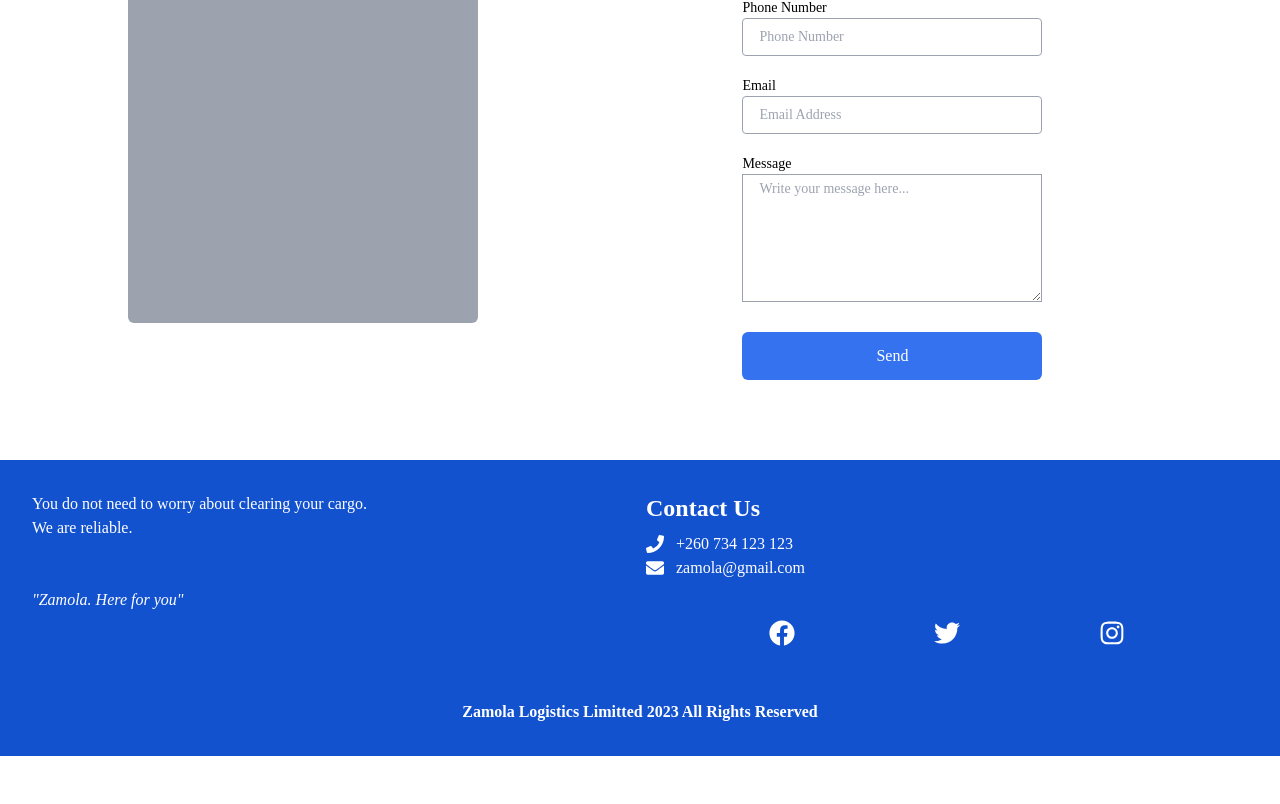
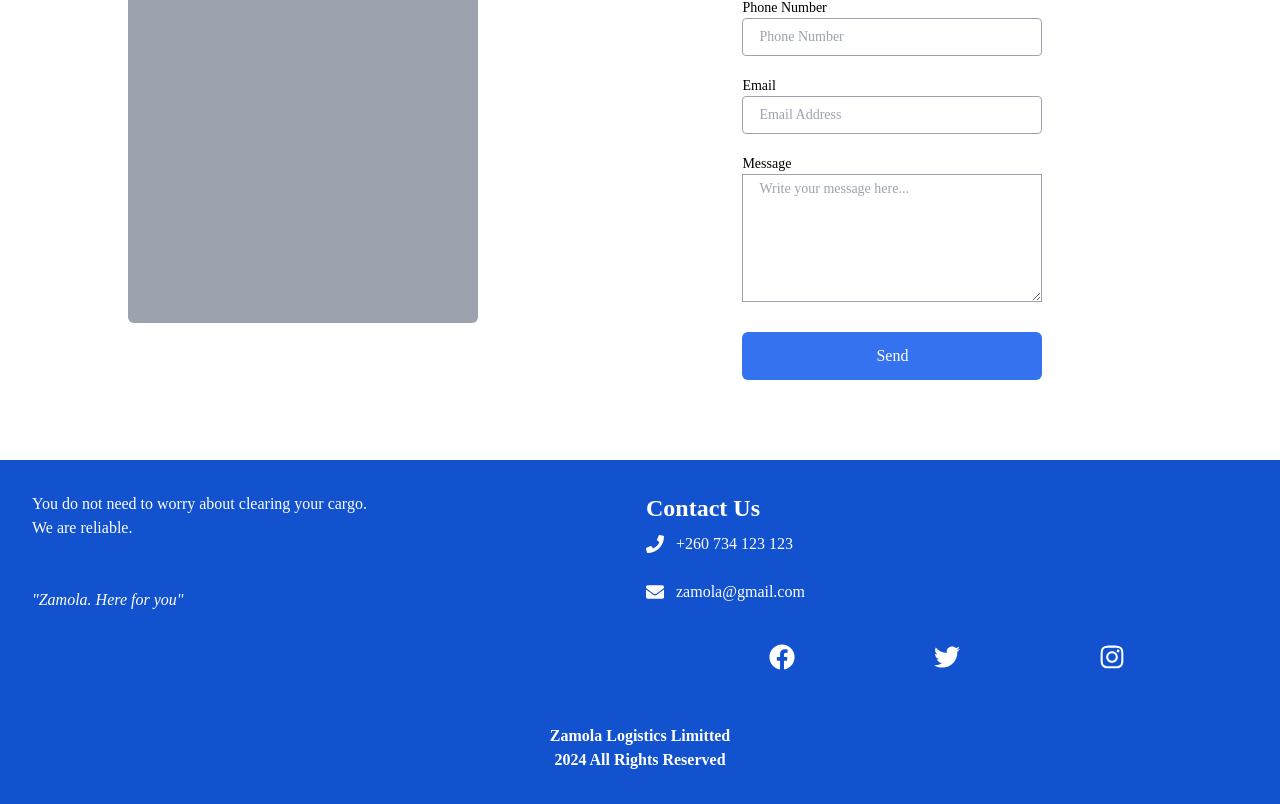
Before and after one commit to Palanga123/gray_tech, a React (Create React App) app in the folder gray_tech/: page / in a window 1280 px wide. Shown: the part 3279-4083 px from the top of the page. Before the commit the page ends 4035 px from the top, so only its background shows below. Built offline with nearby package versions, Linux system fonts and the light colour scheme.

Commit message:
well its always good looking

```diff
--- a/gray_tech/src/components/main/header & footer/footer.js
+++ b/gray_tech/src/components/main/header & footer/footer.js
@@ -16,7 +16,7 @@ const Footer = () => {
                         <div>
                             <p className="text-2xl font-semibold mb-2">Contact Us</p>
                             <p className="flex items-center"><FaPhone className="text-[18px] mr-3"/> <a href="tel:0765735764">+260 734 123 123</a></p>
-                            <p  className="flex items-center"><FaEnvelope className="text-[18px] mr-3"/> <a href="mailto:geocademyedu@gmail.com">zamola@gmail.com</a></p><br/>
+                            <p  className="flex items-center  mt-6"><FaEnvelope className="text-[18px] mr-3"/> <a href="mailto:geocademyedu@gmail.com">zamola@gmail.com</a></p><br/>
                             <div class="flex h-10 w-full mb-2 justify-evenly">
                                 <button className="p-4 text-[26px] rounded-md text-center" onClick = "location.href='https://www.facebook.com/profile.php?id=100092004857675'"><FaFacebook/></button>
                                 <button className="p-4 text-[26px] rounded-md text-center" onClick = "location.href='https://twitter.com/Geocademy_'"><FaTwitter/></button>
@@ -24,7 +24,7 @@ const Footer = () => {
                             </div>
                         </div>
                     </div><br/><br/>
-                    <p className="text-center font-semibold">Zamola Logistics Limitted 2023 All Rights Reserved</p>
+                    <p className="text-center font-semibold">Zamola Logistics Limitted <br/>2024 All Rights Reserved</p>
             </footer>
         </>
     );
```
